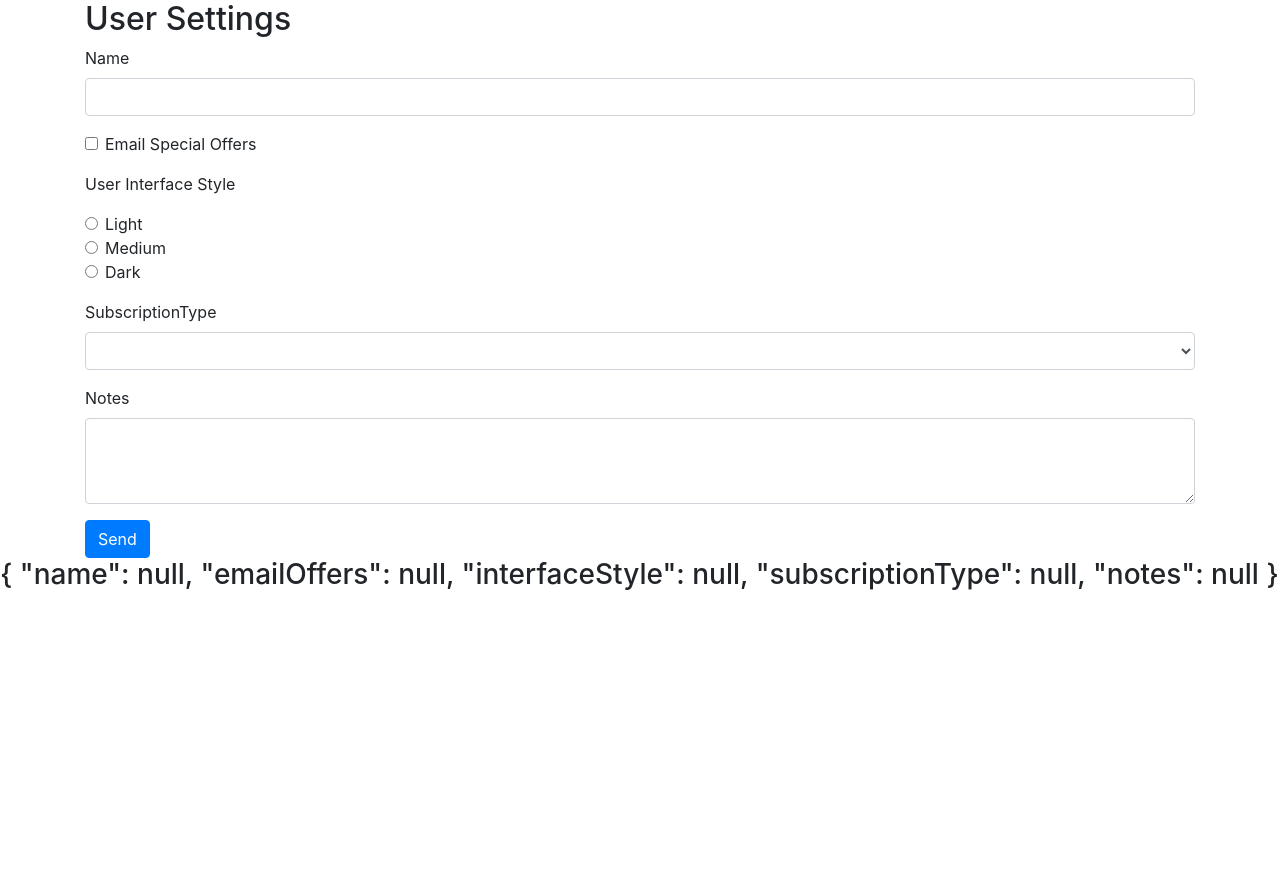
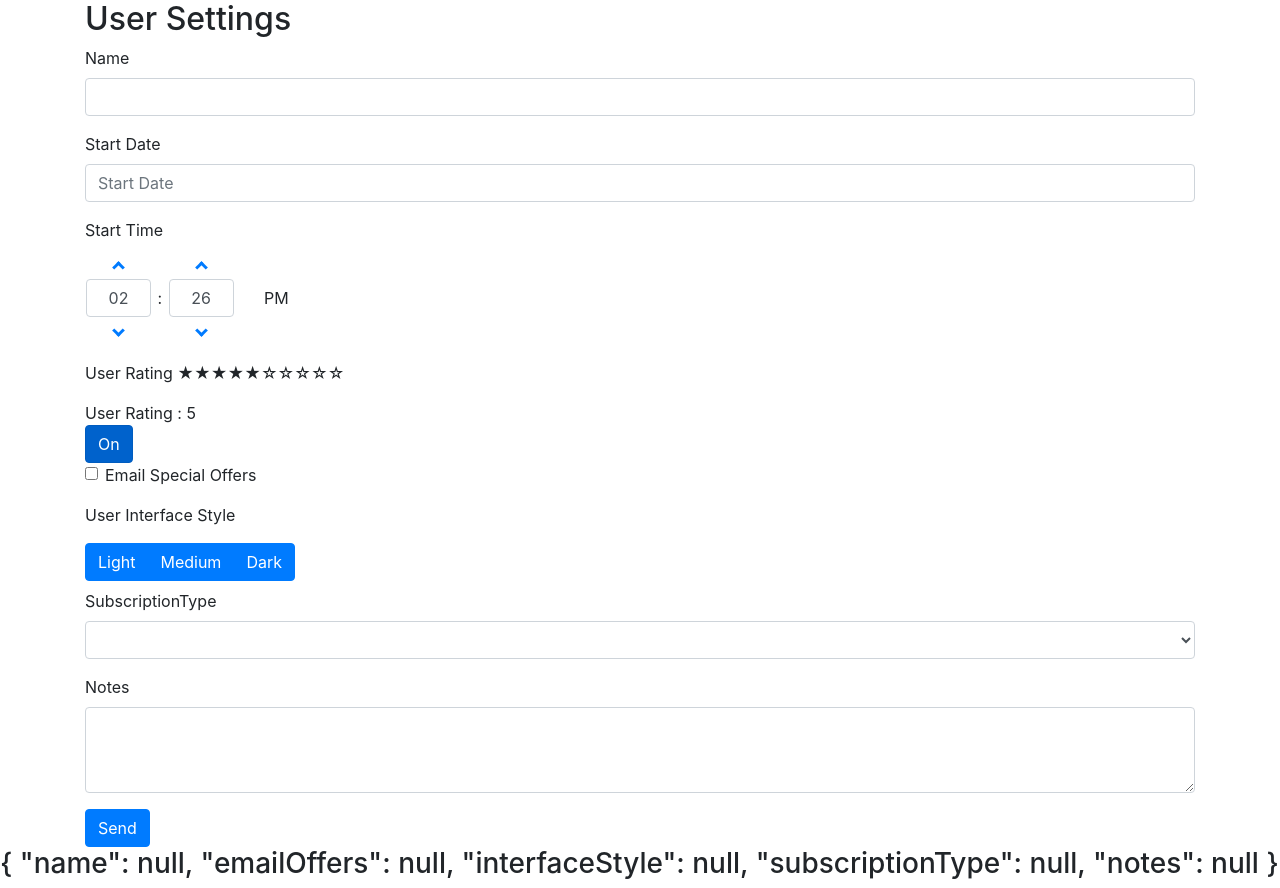
Before and after one commit to DimitarKolevSI/FrontEndProjects, an Angular app in the folder ps-demo/: page / in a window 1280 px wide. Before the commit the page ends 800 px from the top, so only its background shows below. Built offline with nearby package versions, Linux system fonts and the light colour scheme.

Commit message:
Fix commit

```diff
--- a/ps-demo/angular.json
+++ b/ps-demo/angular.json
@@ -24,6 +24,7 @@
               "src/assets"
             ],
             "styles": [
+              "./node_modules/ngx-bootstrap/datepicker/bs-datepicker.scss",
               "node_modules/bootstrap/dist/css/bootstrap.min.css",
               "src/styles.css"
             ],
--- a/ps-demo/package.json
+++ b/ps-demo/package.json
@@ -20,6 +20,7 @@
     "@angular/platform-browser-dynamic": "~9.1.7",
     "@angular/router": "~9.1.7",
     "bootstrap": "^4.5.2",
+    "ngx-bootstrap": "^6.1.0",
     "rxjs": "~6.5.4",
     "tslib": "^1.10.0",
     "zone.js": "~0.10.2"
--- a/ps-demo/src/app/app.module.ts
+++ b/ps-demo/src/app/app.module.ts
@@ -5,6 +5,11 @@
 import { UserSettingsFormComponent } from './user-settings-form/user-settings-form.component';
 import { FormGroup, ReactiveFormsModule } from '@angular/forms';
 import { FormsModule } from '@angular/forms'
+import { ButtonsModule } from 'ngx-bootstrap/buttons'
+import { BsDatepickerModule } from 'ngx-bootstrap/datepicker';
+import { BrowserAnimationsModule } from '@angular/platform-browser/animations';
+import { TimepickerModule } from 'ngx-bootstrap/timepicker';
+import { RatingModule } from 'ngx-bootstrap/rating';
 
 @NgModule({
   declarations: [
@@ -15,7 +20,12 @@
     BrowserModule,
     ReactiveFormsModule,
     FormsModule,
-    HttpClientModule
+    HttpClientModule,
+    ButtonsModule.forRoot(),
+    BrowserAnimationsModule,
+    BsDatepickerModule.forRoot(),
+    TimepickerModule.forRoot(),
+    RatingModule.forRoot()
   ],
   providers: [],
   bootstrap: [AppComponent]
--- a/ps-demo/src/app/user-settings-form/user-settings-form.component.html
+++ b/ps-demo/src/app/user-settings-form/user-settings-form.component.html
@@ -13,6 +13,35 @@
             </div>
         </div>
 
+        <div class="form-group">
+            <label for="startDate">Start Date</label>
+            <input type="text"
+                placeholder="Start Date"
+                class="form-control"
+                [(ngModel)]="startDate" name="startDate" id="startDate"
+                bsDaterangepicker>
+        </div>
+
+        <div class="form-group">
+            <label for="startTime">Start Time</label>
+            <timepicker [(ngModel)]="startTime" name="startTime" id="startTime"></timepicker>
+        </div>
+
+        <div class="form-group">
+            User Rating
+            <rating [(ngModel)]="userRating" [max]="maxRating" [readonly]="isReadonly"
+                name="userRating" id="userRating"
+                [titles]="['one','two','three']"></rating>
+        </div>
+
+        User Rating : {{ userRating }} <br>
+
+        <button type="button" class="btn btn-primary" name="singleModel"
+        [(ngModel)]="singleModel" btnCheckbox
+        btnCheckboxTrue="On" btnCheckboxFalse="Off">
+            {{ singleModel }}
+        </button>
+
         <div class="form-check form-group">
             <input class="form-check-input" type="checkbox"
              id="emailOffers" name="emailOffers" [(ngModel)]="userSettings.emailOffers">
@@ -22,29 +51,14 @@
         </div>
 
         <p>User Interface Style</p>
-        <div class="form-group">
-            <div class="form-check">
-                <input class="form-check-input" type="radio" [(ngModel)]="userSettings.interfaceStyle"
-                name="interfaceStyle" id="lightInterface" value="light">
-                <label class="form-check-label" for="lightInterface">
-                  Light
-                </label>
-              </div>
-              <div class="form-check">
-                <input class="form-check-input" type="radio" [(ngModel)]="userSettings.interfaceStyle"
-                name="interfaceStyle" id="mediumInterface" value="medium">
-                <label class="form-check-label" for="mediumInterface">
-                  Medium
-                </label>
-              </div>
-              <div class="form-check">
-                <input class="form-check-input" type="radio" [(ngModel)]="userSettings.interfaceStyle"
-                name="interfaceStyle" id="darkInterface" value="dark">
-                <label class="form-check-label" for="darkInterface">
-                  Dark
-                </label>
-            </div>
-        </div>
+        <div class="btn-group">
+            <label class="btn btn-primary" [(ngModel)]="userSettings.interfaceStyle" name="interfaceStyle"
+                   btnRadio="Light" tabindex="0" role="button">Light</label>
+            <label class="btn btn-primary" [(ngModel)]="userSettings.interfaceStyle" name="interfaceStyle"
+                   btnRadio="Medium" tabindex="0" role="button">Medium</label>
+            <label class="btn btn-primary" [(ngModel)]="userSettings.interfaceStyle" name="interfaceStyle"
+                   btnRadio="Dark" tabindex="0" role="button">Dark</label>
+          </div>
 
         <div class="form-group">
             <label for="subscriptionType">SubscriptionType</label>
--- a/ps-demo/src/app/user-settings-form/user-settings-form.component.ts
+++ b/ps-demo/src/app/user-settings-form/user-settings-form.component.ts
@@ -19,14 +19,24 @@
         notes: null
     };
 
+    singleModel = "On";
+    startDate:Date;
+    startTime:Date;
     userSettings: UserSettings = { ...this.originalUserSettings };
     postError = false;
+    maxRating:number;
+    userRating:number;
+    isReadonly=false
     postErrorMessage='';
     subscriptionTypes: Observable<string[]>;
     constructor(private dataService: DataService) { }
 
     ngOnInit(): void {
-        this.subscriptionTypes = this.dataService.getSubscriptionTypes()
+        this.subscriptionTypes = this.dataService.getSubscriptionTypes();
+        this.startDate = new Date();
+        this.startTime = new Date();
+        this.maxRating = 10;
+        this.userRating = 5;
     }
 
     onHttpError(errorResponse:any){
@@ -36,7 +46,8 @@
 
     }
     onSubmit(form:NgForm){
-        if (form.valid){
+        console.log('in onSubmit: ',form.value)
+        /*if (form.valid){
             this.dataService.postUserSettingsForm(this.userSettings).subscribe(
                 result => console.log("Success: ",result),
                 error => this.onHttpError(error)
@@ -45,7 +56,7 @@
         else{
             this.postError = true;
             this.postErrorMessage = 'Please fix the above errors';
-        }
+        }*/
     }
 
     onBlur(field: NgModel){
```
Also changed, not shown: 2 other files (tests, documents, lock files or other folders).
